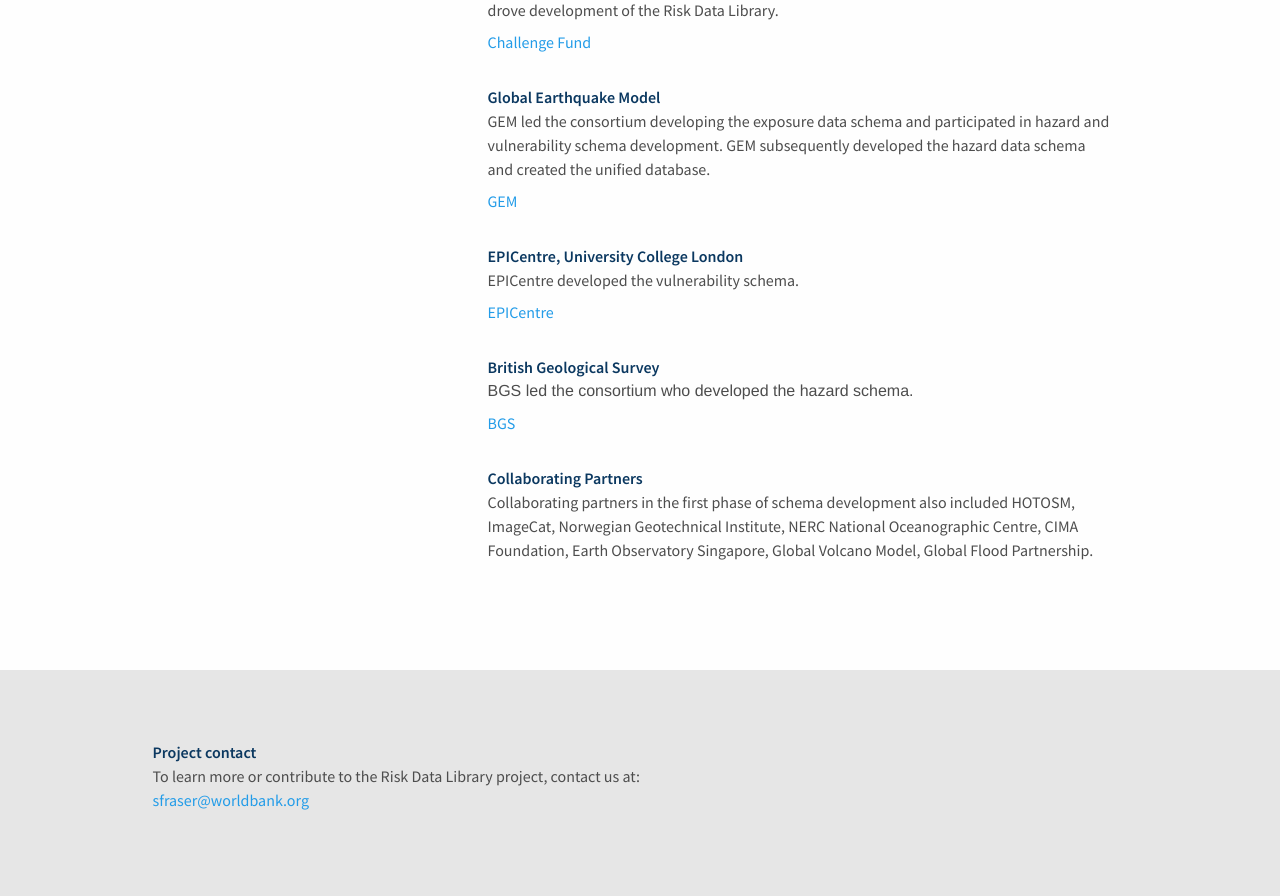
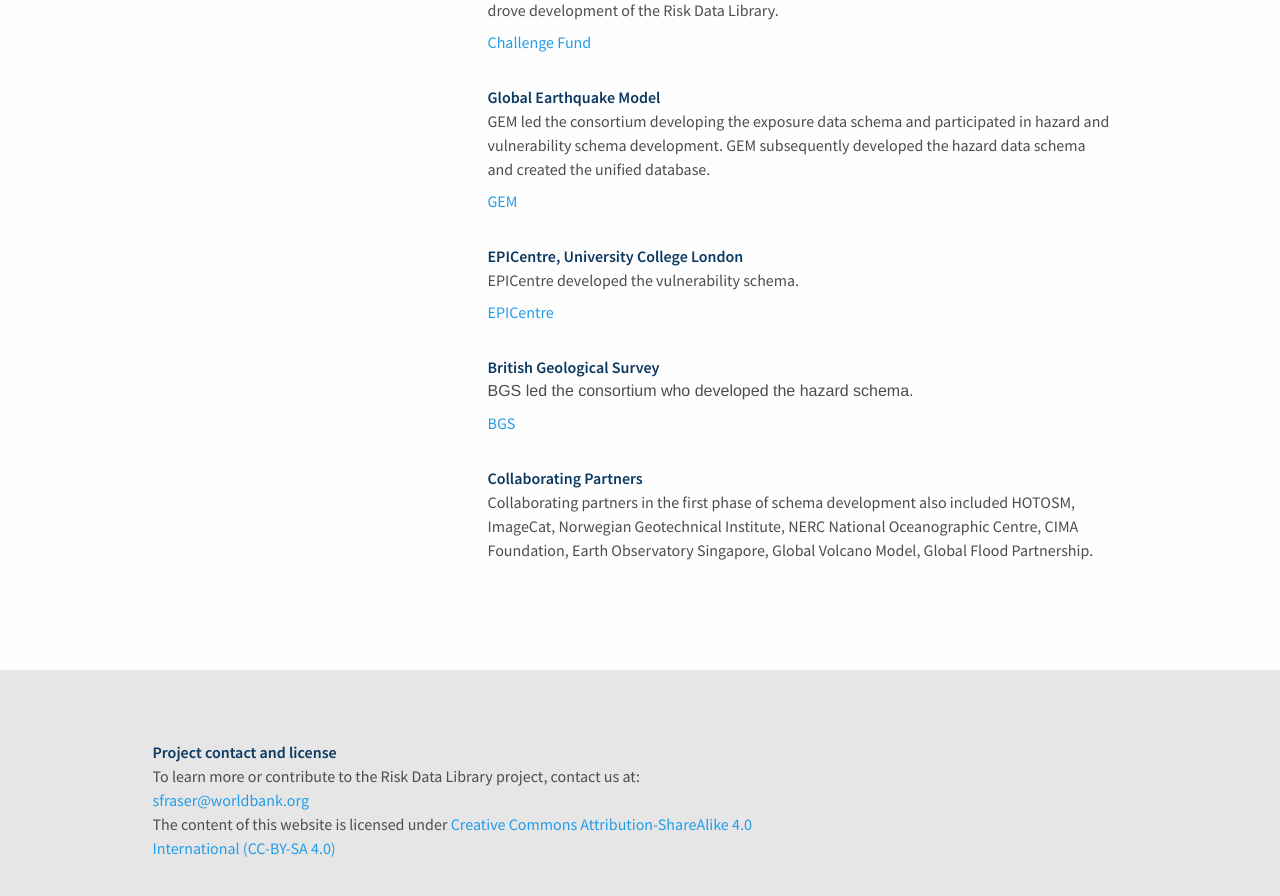
Before and after one commit to GFDRR/risk-data-library.github.io, a Jekyll site: the page built from index.html, in a window 1280 px wide and 900 px high, scrolled down 2227 px. Shown: the top 896 px of the window. Built offline with Jekyll 4.4.1, drawn with Linux system fonts in a browser that asks for light colours; nearby versions of some CDN libraries.

Commit message:
Update footer.html
add cc-by-sa 4.0 licence to footer

```diff
--- a/_includes/footer.html
+++ b/_includes/footer.html
@@ -1,9 +1,9 @@
 <footer class="footer-container">
   <div class="container-wrapper">
     <div class="footer-left">
-      <p class="title-color">Project contact</p>
-      <p>To learn more or contribute to the Risk Data Library project, contact us at:</p>
-      <p><a href="mailto:sfraser@worldbank.org" target="_blank">sfraser@worldbank.org</a></p>
+      <p class="title-color">Project contact and license</p>
+      <p>To learn more or contribute to the Risk Data Library project, contact us at: <a href="mailto:sfraser@worldbank.org" target="_blank">sfraser@worldbank.org</a></p>
+      <p>The content of this website is licensed under <a href="https://creativecommons.org/licenses/by-sa/4.0/legalcode" target="_blank">Creative Commons Attribution-ShareAlike 4.0 International (CC-BY-SA 4.0)</a></p>
     </div>
     <div class="footer-right">
     </div>
```
